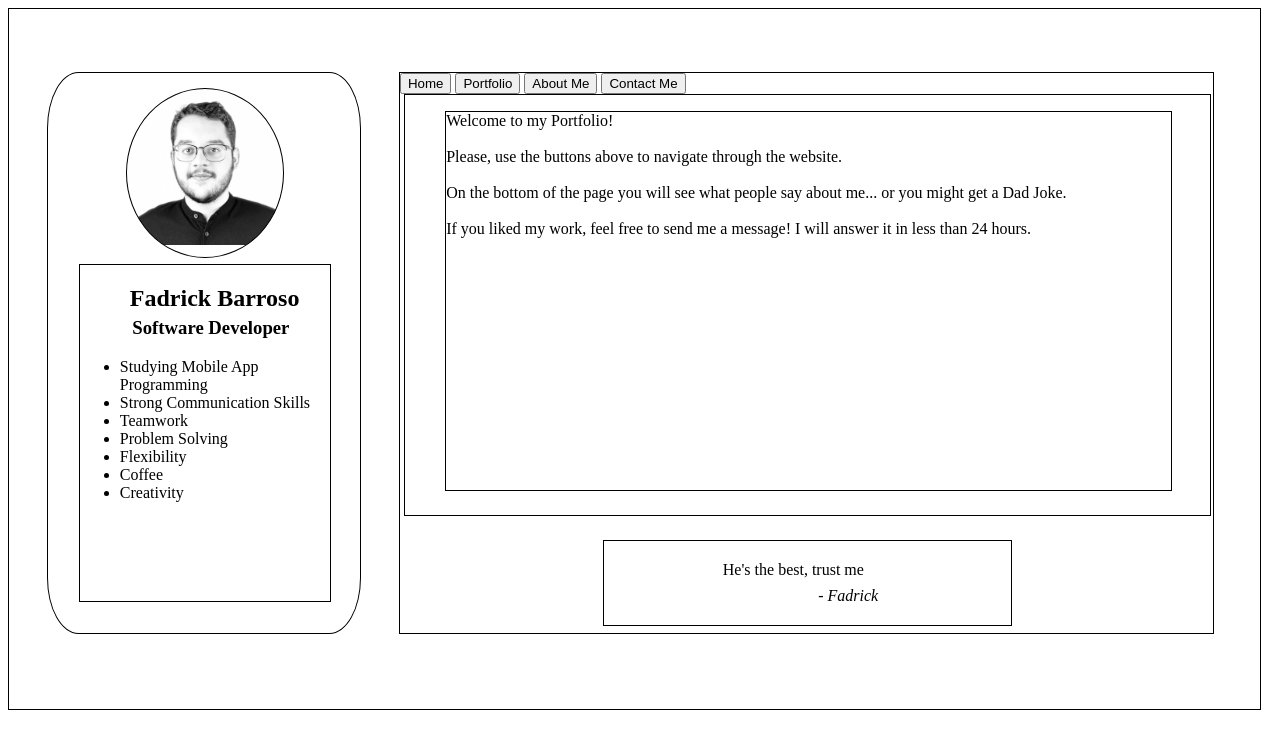
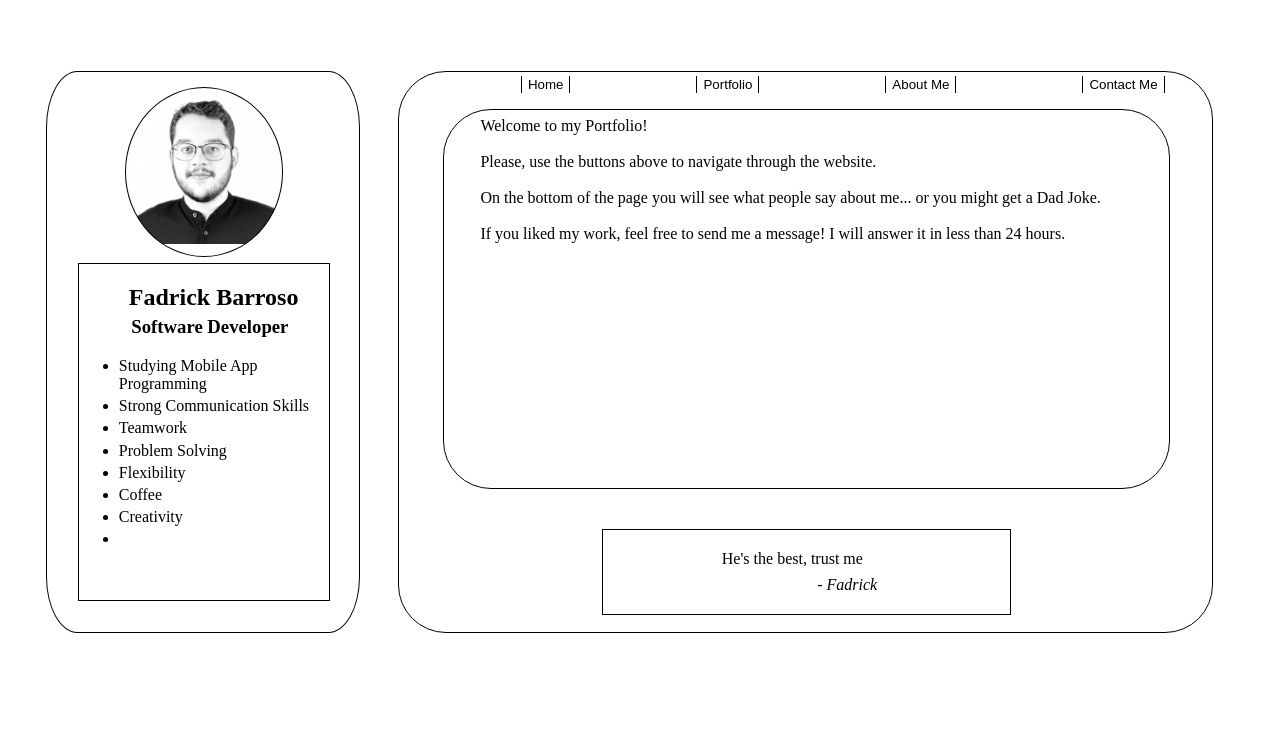
Before and after one commit to Fadrickmmb/Portfolio, a website: page main.html in a window 1280 px wide. Drawn offline with nearby package versions, Linux system fonts and the light colour scheme.

Commit message:
Minor Improvements

```diff
--- a/main.css
+++ b/main.css
@@ -1,11 +1,10 @@
+
            /* MAIN DIV */
 
 #main_mother_div{
-    border: 1px solid black;
     width: 99%;
     height: 700px;
     display: flex;
-
 }
 
              /* MAIN SIDEBAR */
@@ -49,6 +48,10 @@
                 margin-top: -6%;
             }
 
+            #main_sidebar_text li{
+                margin-top: 2%;
+            }
+
 
 
 
@@ -56,14 +59,30 @@
 
 #main_content{
     border: 1px solid black;
+    border-radius: 3em;
     width: 65%;
     height: 80%;
     margin-top: 5%;
     margin-left: 3%;
 }
 
+        #main_menu button{
+            margin-left: 15%;
+            margin-top: 0.5%;
+            border: none;
+            border-left: 1px solid black;
+            border-right: 1px solid black;
+            background: none;
+            cursor: pointer;
+        }
+
+
+            #main_menu button:hover{
+                color: grey;
+            }
+
                 #main_subcontent_01{
-                border: 1px solid black;
+
                     width: 99%;
                     height: 75%;
                     margin-left: 0.5%;
@@ -71,14 +90,22 @@
 
                     #home_div{
                         border: 1px solid black;
+                        border-radius: 3em;
                         width: 90%;
                         height: 90%;
                         margin-left: 5%;
                         margin-top: 2%;
                     }
 
+                            #home_text{
+                                width: 90%;
+                                margin-left: 5%;
+                                margin-top: 1%;
+                            }
+
                     #portfolio_div{
                         border: 1px solid black;
+                        border-radius: 3em;
                         width: 90%;
                         height: 90%;
                         margin-left: 5%;
@@ -132,6 +159,7 @@
                                 height: 50%;
                                 display: inline-block;
                                 margin-left: 6%;
+                                background-color: #333;
                             }
 
                                     .github_portfolio_name{
@@ -145,6 +173,7 @@
 
                     #about_me_div{
                         border: 1px solid black;
+                        border-radius: 3em;
                         width: 90%;
                         height: 90%;
                         margin-left: 5%;
@@ -152,15 +181,14 @@
                     }
 
                         #about_me_text{
-                    border: 1px solid black;
                             width: 90%;
                             margin-left: 5%;
                             margin-top: 1%;
-
                         }
 
                     #contact_me_div{
                         border: 1px solid black;
+                        border-radius: 3em;
                         width: 90%;
                         height: 90%;
                         margin-left: 5%;
@@ -199,7 +227,6 @@
     width: 50%;
     height: 15%;
     margin-left: 25%;
-    margin-top: 3%;
 }
 
 #main_subcontent_02_quote{
--- a/main.html
+++ b/main.html
@@ -39,6 +39,7 @@
                 <li>Flexibility</li>
                 <li>Coffee</li>
                 <li>Creativity</li>
+                <li></li>
                </ul>
 
 
@@ -61,6 +62,7 @@
             <div id="main_subcontent_01">
 
                <div id="home_div">
+                <div id="home_text">
                     Welcome to my Portfolio!
                     <br>
                     <br>
@@ -68,6 +70,7 @@
                     On the bottom of the page you will see what people say about me... or you might get a Dad Joke.
                     <br><br>
                     If you liked my work, feel free to send me a message! I will answer it in less than 24 hours.
+               </div>
                 </div>
 
                 <div id="portfolio_div">
@@ -106,10 +109,6 @@
                     Thank you for visiting my website and for getting to know me a little better. I hope you enjoy my work and I'll
                     be looking forward for a message from you. <br><br>
 
-                    TL;DR <br>
-
-
-
                     </div>
                 </div>
 
@@ -140,6 +139,8 @@
 
     <script>
 
+
+
             function getRandomQuote(max) {
                 randomNumber = Math.floor(Math.random() * max);
               }
@@ -157,6 +158,10 @@
 
 
 
+
+
+
+
     </script>
 </body>
 </html>
```
Also changed, not shown: main.js (line endings or trailing spaces). Lines whose indentation alone changed are shown as unchanged.
